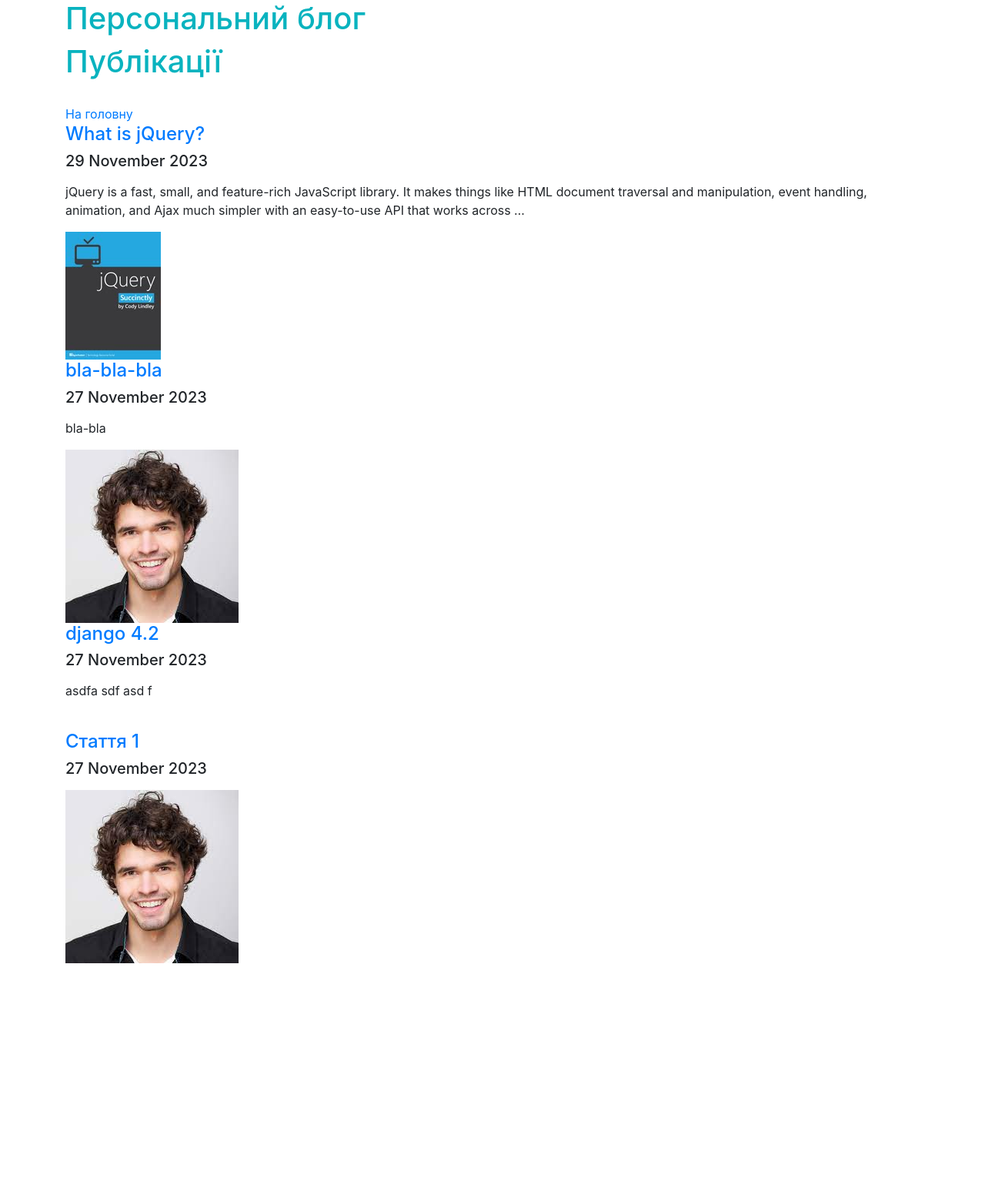
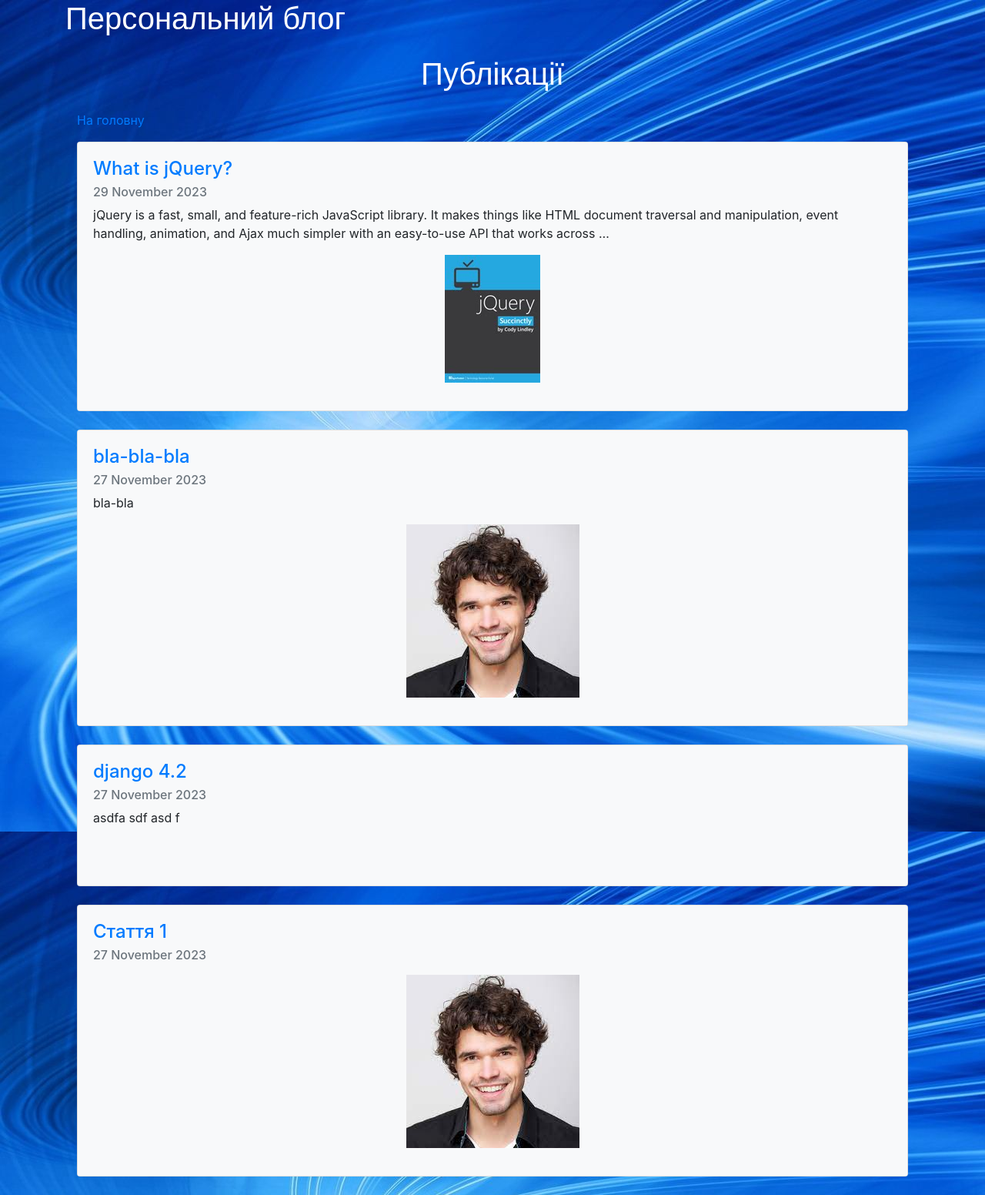
Before and after one commit to parker512/django_labs, a Django app: page /articles in a window 1280 px wide. Shown: the whole page at 77% size. Before the commit the page ends 1251 px from the top, so only its background shows below. Run offline with Django 4.2, Linux system fonts and the light colour scheme; data comes from the database, SQL or seed files in the repository; both versions use the stored data as it was after the commit; some libraries are stand-ins or nearby versions.

Commit message:
add images, padding e.t.
Signed-off-by: parker512 <alexdeineko830@gmail.com>

```diff
--- a/mysite/app_blog/static/css/main.css
+++ b/mysite/app_blog/static/css/main.css
@@ -1,7 +1,39 @@
-div > h1 {
-    color: #09b3bf;
+@import
+url('https://fonts.googleapis.com/css?family=Ubuntu');
+@media (max-width: 480px) {
+h1 {
+font-size: 18px;
+}
+}
+body {
+background-image: url('../img/bg.jpg');
+background-repeat: repeat-y;
 }
 
+div > h1 {
+    color: #fff;
+font-family: ‘Ubuntu’, sans-serif;
+}
+
+body > div > nav > div > a > h4 {
+color: #fff;
+font-family: 'Ubuntu', sans-serif;
+}
+.article-block {
+background: #fff;
+color: #383838;
+font-family: 'Ubuntu', sans-serif;
+box-shadow: 2px 2px 1px #ccc;
+padding: 10px;
+margin: 10px;
+}
+.article-block a {
+color: #383838;
+font-family: 'Ubuntu', sans-serif;
+}
 body > div > div > ol > li {
-    margin: 0 5px;
+margin: 0 5px;
 }
+div.container-image > img {
+width: 100%;
+}
--- a/mysite/app_blog/templates/articles_list.html
+++ b/mysite/app_blog/templates/articles_list.html
@@ -1,29 +1,33 @@
 {% extends "base.html" %}
 {% load static %}
+
 {% block content %}
     {% spaceless %}
+        <div class="container mt-4">
+            <h1 class="text-center mb-4">Публікації</h1>
+            <a href="{% url 'home' %}" class="d-block mb-3">На головну</a>
+            {% if category %}
+                <div class="mb-3">{{ category }}</div>
+            {% endif %}
 
-<h1>Публікації</h1>
-<br/>
-<a href="{% url 'home' %}">На головну</a> <br/>
-{% if category %} {{ category }} {% endif %}
             {% for item in items %}
-<div class="articles-row">
+                <div class="card mb-4">
+                    <div class="card-body bg-light">
                         <a href="{{ item.get_absolute_url }}">
-<h4>{{ item.title }}</h4>
+                            <h4 class="card-title">{{ item.title }}</h4>
                         </a>
-<h5>
-{{ item.pub_date|date:"j E Y"|safe|linebreaks }}
-</h5>
-<p>
-{{ item.description|safe|escape|striptags|truncatewords_html:32 }}
+                        <h6 class="card-subtitle mb-2 text-muted">
+                            {{ item.pub_date|date:"j E Y"|safe }}
+                        </h6>
+                        <p class="card-text">
+                            {{ item.description|safe|truncatewords_html:32 }}
                         </p>
-<div class="container-image">
-<img class="img" src="{{ item.images.all.0.image.url }}" alt="" />
+                        <div class="text-center mb-3">
+                            <img src="{{ item.images.all.0.image.url }}" class="img-fluid" alt="" />
                         </div>
-<div class=‘clearfix’></div>
+                    </div>
                 </div>
             {% endfor %}
-
+        </div>
     {% endspaceless %}
 {% endblock %}
--- a/mysite/app_blog/templates/base.html
+++ b/mysite/app_blog/templates/base.html
@@ -1,23 +1,20 @@
 <!DOCTYPE html>
-<html lang=”uk”>
+<html lang="uk">
 {% load static %}
 <head>
     <title>Blog</title>
     <meta http-equiv="Content-Type" content="text/html; charset=utf-8"/>
-<!-- Include Styles -->
-<!DOCTYPE html>
     <link rel="stylesheet" href="{% static 'css/bootstrap.min.css' %}">
-<link type="text/css" href="{% static 'css/main.css' %}" rel="stylesheet">
+    <link rel="stylesheet" href="{% static 'css/main.css' %}">
 </head>
 <body>
     <div class="container">
-<h1> Персональний блог</h1>
+        <h1>Персональний блог</h1>
         {% block content %}
         {% endblock %}
     </div>
-<!-- Javascripts Section -->
-<script src="{% static 'js/jquery-3.7.1.min.js' %}"
-crossorigin="anonymous"></script>
+
+    <script src="{% static 'js/jquery-3.7.1.min.js' %}" crossorigin="anonymous"></script>
     <script src="{% static 'js/bootstrap.min.js' %}" crossorigin="anonymous"></script>
 </body>
 </html>
```
Also changed, not shown: mysite/app_blog/templates/article_detail.html (+13 -15 lines), mysite/app_blog/static/img/bg.jpg (added), mysite/db.sqlite3, mysite/media/photos/jquery-succinctly.jpg (added). Lines whose indentation alone changed are shown as unchanged.
